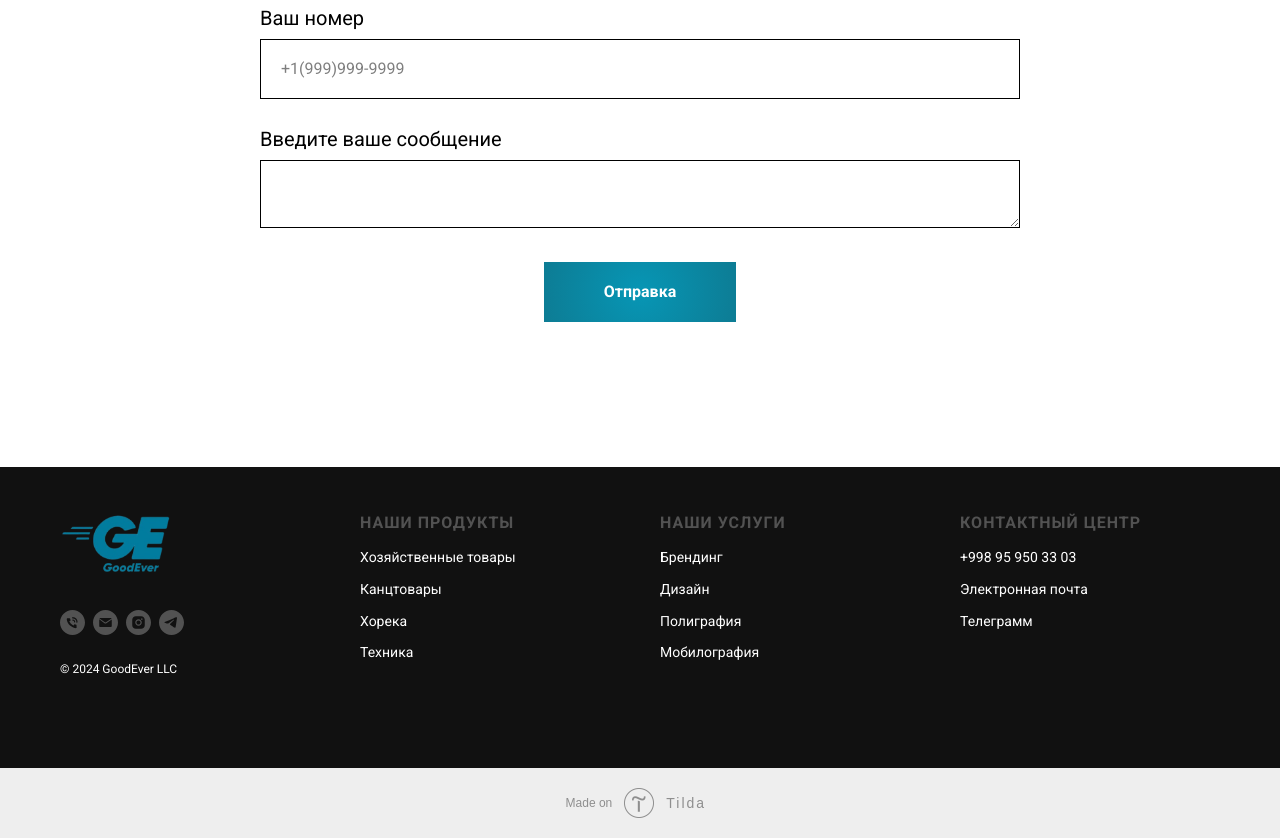
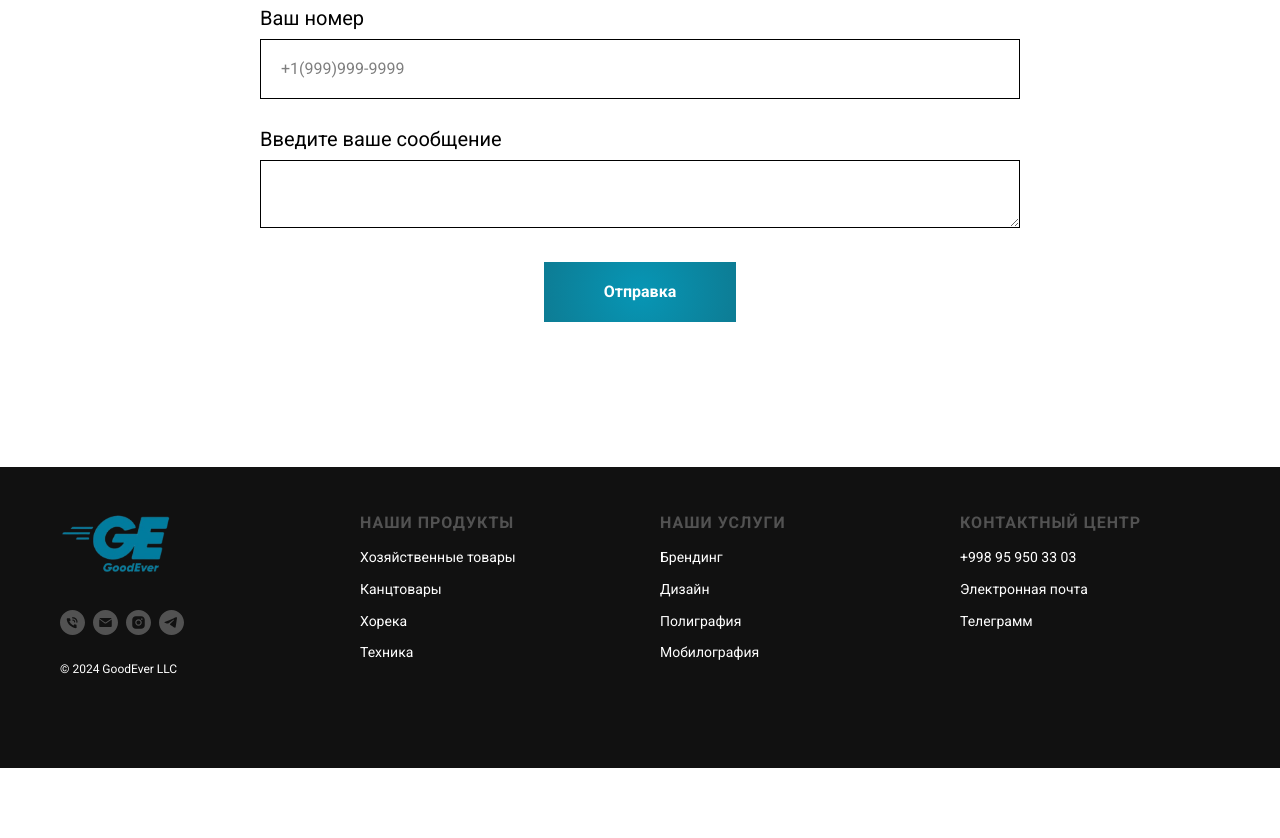
Before and after one commit to Xusanbek0039/goodever.uz, a plain HTML site: page index-ru.html in a window 1280 px wide. Shown: the part 4551-5389 px from the top of the page. After the commit the page ends 5319 px from the top, so only its background shows below. Drawn offline with nearby package versions, Linux system fonts and the light colour scheme; no server answers; a script that the page names is missing.

Commit message:
Update index-ru.html

```diff
--- a/index-ru.html
+++ b/index-ru.html
@@ -628,7 +628,6 @@ color: #525252;
 }
 #rec794193695 .t420__descr {
 color: #ffffff;
-}</style> <style> #rec794193695 .t420__logo-link { font-size: 20px; color: #ffffff; text-transform: uppercase; } #rec794193695 .t420__logo { font-size: 20px; color: #ffffff; text-transform: uppercase; }</style></div></div><!--/allrecords--><!-- Tilda copyright. Don't remove this line --><div class="t-tildalabel t-tildalabel_gray" id="tildacopy" data-tilda-sign="10428961#54393691"><a href="https://tilda.cc/" class="t-tildalabel__link"><div class="t-tildalabel__wrapper"><div class="t-tildalabel__txtleft">Made on </div><div class="t-tildalabel__wrapimg"><img src="images/tildacopy_black.png" class="t-tildalabel__img" fetchpriority="low" alt=""></div><div class="t-tildalabel__txtright">Tilda</div></div></a></div><!-- Stat --><script type="text/javascript">if (! window.mainTracker) { window.mainTracker = 'tilda'; }
 window.tildastatcookie='no';
 setTimeout(function(){ (function (d, w, k, o, g) { var n=d.getElementsByTagName(o)[0],s=d.createElement(o),f=function(){n.parentNode.insertBefore(s,n);}; s.type = "text/javascript"; s.async = true; s.key = k; s.id = "tildastatscript"; s.src=g; if (w.opera=="[object Opera]") {d.addEventListener("DOMContentLoaded", f, false);} else { f(); } })(document, window, 'f7d9a7a05bc527a4b77128afd5609c99','script','js/tilda-stat-1.0.min.js');
 }, 2000); </script></body></html>
```
